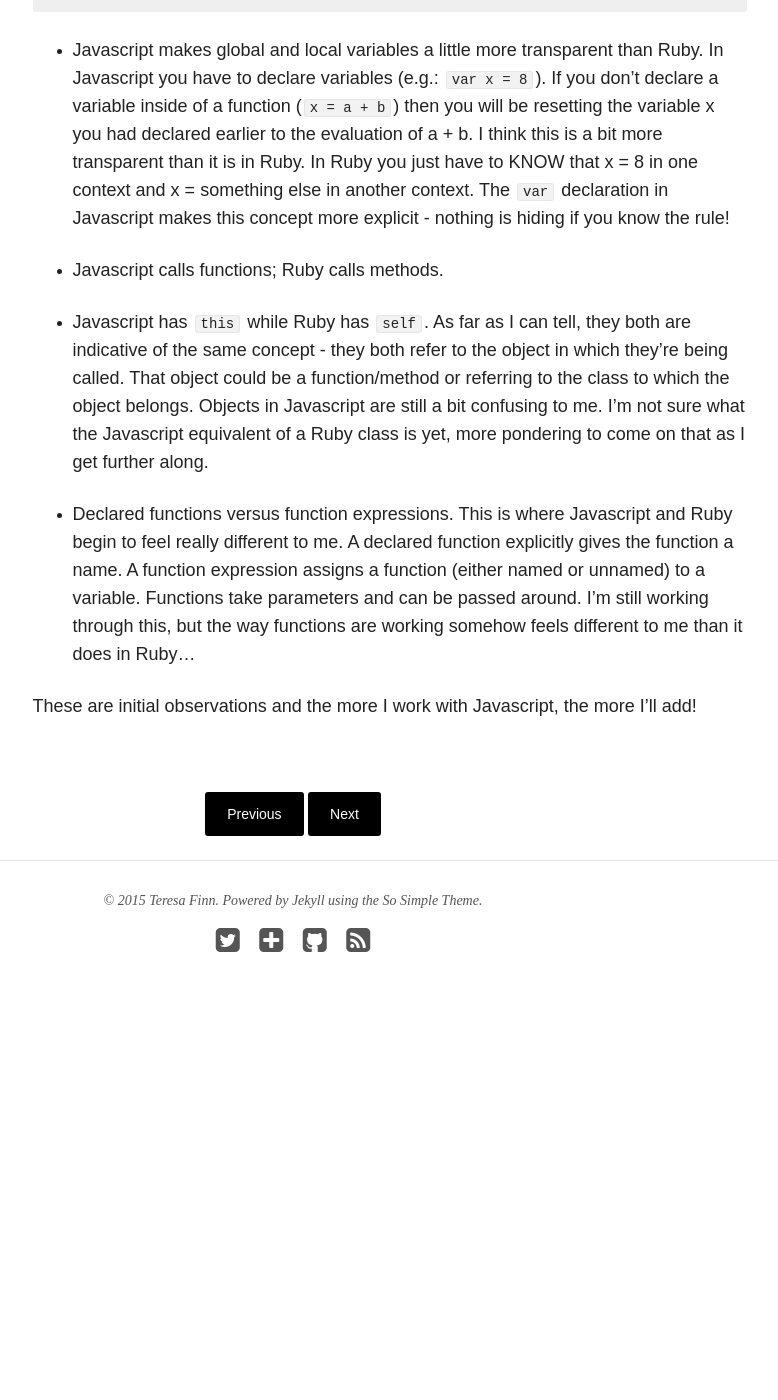
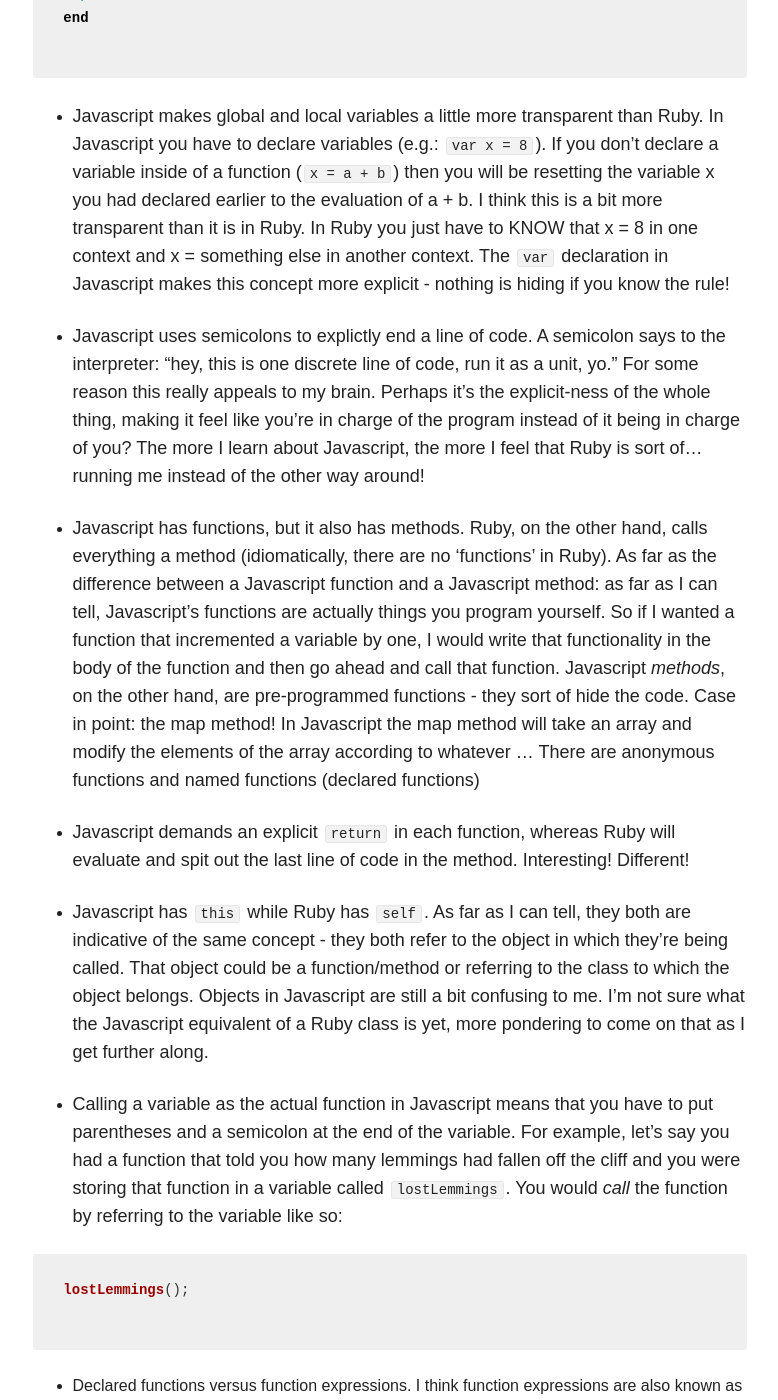
Before and after one commit to teresafinn/teresafinn.github.io, a Jekyll site: the page built from _posts/writings/2015-06-24-js-vs-ruby.md, in a window 1280 px wide and 1400 px high, scrolled down 1500 px. Shown: the whole window, without its empty margins (347-1125 px from the left). Built offline with Jekyll 4.4.1, drawn with Linux system fonts in a browser that asks for light colours; nearby versions of some CDN libraries; before the commit the page ends 2552 px from its top, so only the background shows below that; some of the changed text lies outside the part shown.

Commit message:
Add more js obs

```diff
--- a/_posts/writings/2015-06-24-js-vs-ruby.md
+++ b/_posts/writings/2015-06-24-js-vs-ruby.md
@@ -16,36 +16,46 @@
 
 <!-- This and self -->
 
-I come at Javascript with a Ruby background. Not having programmed in any other languages, I can't help but compare the two! Here are some initial observations, things I find quirky, or things that are just plain interesting:
+I come at Javascript with a Ruby background. Not having programmed in any other languages, I can't help but compare the two! Here are some initial observations, quirky differences, or things that I find just plain interesting:
 
 - In Javascript syntax, there is no 'end' to if statements. In Ruby there is most definitely an 'end'. Unfortunately I seem to find the javascript more forgettable - I keep forgetting those semicolons!! Ex:
 
-Javascript:
+  Javascript:
+  {% highlight javascript %}
+  if (alert) {
+    print 1;
+  } else {
+    print 2;
+  };
+  {% endhighlight %}
 
-{% highlight javascript %}
-if (alert) {
-  print 1;
-} else {
-  print 2;
-};
-{% endhighlight %}
-
-Ruby:
-
-{% highlight ruby %}
-if alert == true
-  print 1
-else
-  print 2
-end
-{% endhighlight %}
+  Ruby:
+  {% highlight ruby %}
+  if alert == true
+    print 1
+  else
+    print 2
+  end
+  {% endhighlight %}
 
 - Javascript makes global and local variables a little more transparent than Ruby. In Javascript you have to declare variables (e.g.: `var x = 8`). If you don’t declare a variable inside of a function (`x = a + b`) then you will be resetting the variable x you had declared earlier to the evaluation of a + b. I think this is a bit more transparent than it is in Ruby. In Ruby you just have to KNOW that x = 8 in one context and x = something else in another context. The `var` declaration in Javascript makes this concept more explicit - nothing is hiding if you know the rule!
 
-- Javascript calls functions; Ruby calls methods.
+- Javascript uses semicolons to explictly end a line of code. A semicolon says to the interpreter: "hey, this is one discrete line of code, run it as a unit, yo." For some reason this really appeals to my brain. Perhaps it's the explicit-ness of the whole thing, making it feel like you're in charge of the program instead of it being in charge of you? The more I learn about Javascript, the more I feel that Ruby is sort of... running me instead of the other way around!
+
+- Javascript has functions, but it also has methods. Ruby, on the other hand, calls everything a method (idiomatically, there are no 'functions' in Ruby). As far as the difference between a Javascript function and a Javascript method: as far as I can tell, Javascript's functions are actually things you program yourself. So if I wanted a function that incremented a variable by one, I would write that functionality in the body of the function and then go ahead and call that function. Javascript *methods*, on the other hand, are pre-programmed functions - they sort of hide the code. Case in point: the map method! In Javascript the map method will take an array and modify the elements of the array according to whatever ...  There are anonymous functions and named functions (declared functions)
+
+- Javascript demands an explicit `return` in each function, whereas Ruby will evaluate and spit out the last line of code in the method. Interesting! Different!
 
 - Javascript has `this` while Ruby has `self`. As far as I can tell, they both are indicative of the same concept - they both refer to the object in which they're being called. That object could be a function/method or referring to the class to which the object belongs. Objects in Javascript are still a bit confusing to me. I'm not sure what the Javascript equivalent of a Ruby class is yet, more pondering to come on that as I get further along.
 
-- Declared functions versus function expressions. This is where Javascript and Ruby begin to feel really different to me. A declared function explicitly gives the function a name. A function expression assigns a function (either named or unnamed) to a variable. Functions take parameters and can be passed around. I'm still working through this, but the way functions are working somehow feels different to me than it does in Ruby...
+- Calling a variable as the actual function in Javascript means that you have to put parentheses and a semicolon at the end of the variable. For example, let's say you had a function that told you how many lemmings had fallen off the cliff and you were storing that function in a variable called `lostLemmings`. You would *call* the function by referring to the variable like so:
+
+  {% highlight javascript %}
+  lostLemmings();
+  {% endhighlight %}
+
+- Declared functions versus function expressions. I think function expressions are also known as anonymous functions.
+
+<!-- - THis is wrong: You can return functions in Javascript, without them being evaluated. Weird! In Ruby, I'm pretty sure that you can't simply return methods. Those methods will be evaluated and you will return a value - I don't think you can actually return the method itself. In Javascript, you can! I'm not sure what implications this has yet but it sure seems super cool. -->
 
 These are initial observations and the more I work with Javascript, the more I'll add!
```
